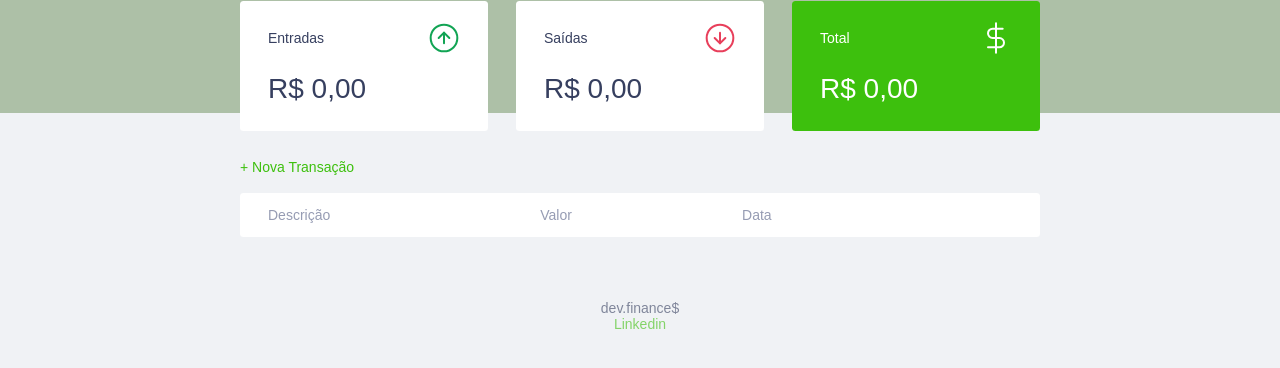
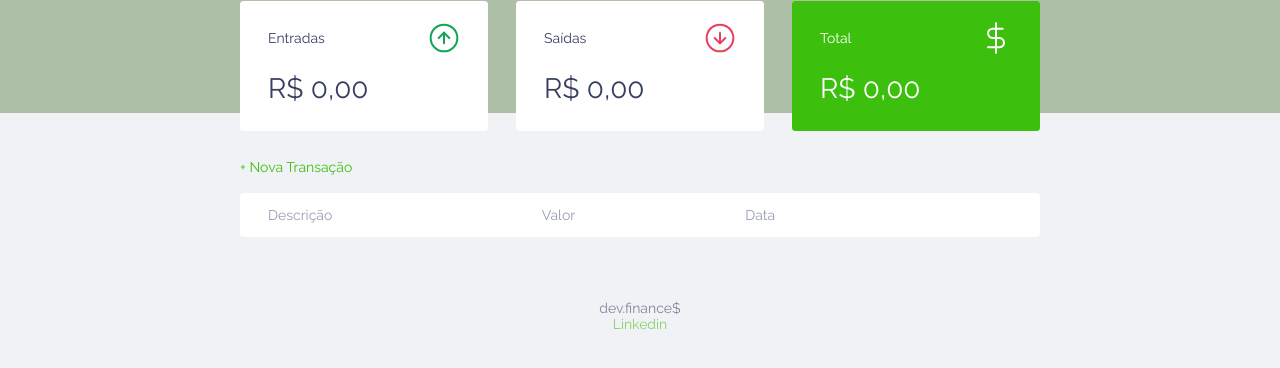
Before and after one commit to Mitiko20/dw1a3, a plain HTML site: page Trabalho/balance.html in a window 1280 px wide. Shown: the part 82-450 px from the top of the page. Drawn offline with Linux system fonts and the light colour scheme.

Commit message:
Update fonte

```diff
--- a/Trabalho/styles.css
+++ b/Trabalho/styles.css
@@ -30,7 +30,7 @@ html {
 
 body {
     background: var(--light);
-    font-family:'Poppins', sans-serif;
+    font-family:'Raleway', sans-serif;
 }
 
 .sr-only {
```
